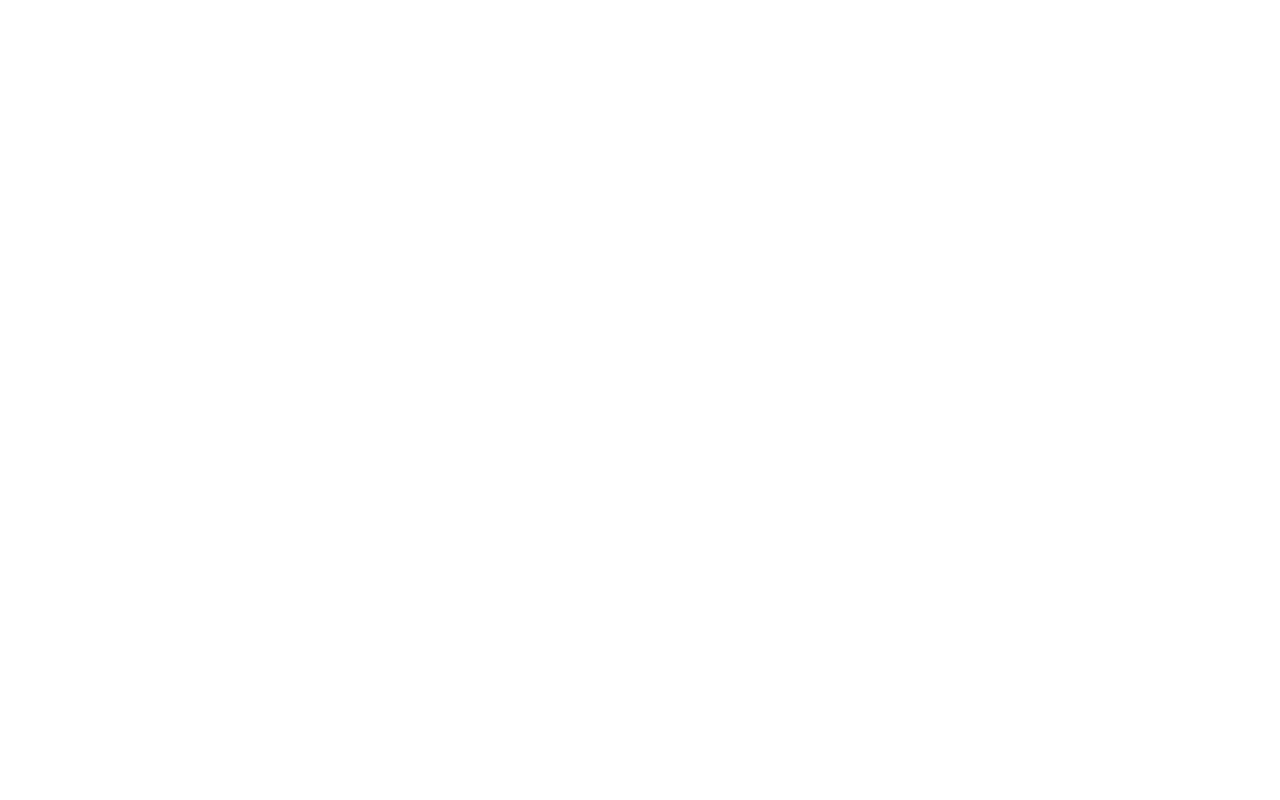
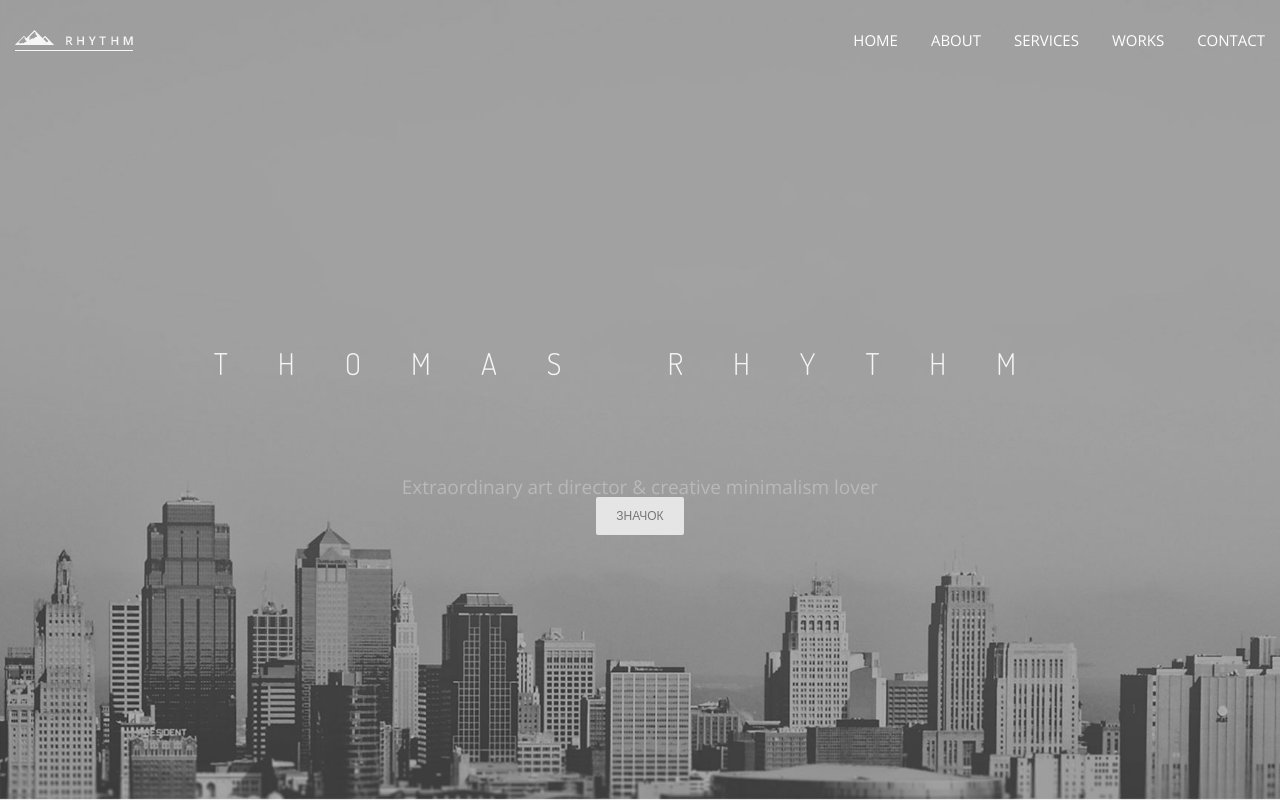
Before and after one commit to Deniska7771990/lessons-6, a plain HTML site: page js/index.html in a window 1280 px wide. Drawn offline with nearby package versions, Linux system fonts and the light colour scheme.

Commit message:
save lesson-6

```diff
--- a/css/style.css
+++ b/css/style.css
@@ -27,6 +27,68 @@ ul, ol{
 }
 img{
     max-width: 100%;
+}
+.container-fluid{
+    padding: 0 15px;
+    margin: auto;
+
+}
+.header{
+    overflow: hidden;
+    padding: 30px 0;
+    position: fixed;
+    width: 100%;
+    top: 0;
+    left: 0;
+    z-index: 99;
+}
+.header .logo{
+    float: left;
+}
+.header .header-nav{
+    float: right;
+}
+.header .header-nav li{
+    float: left;
+    line-height: 21px;
+    color: #fff;
+    text-transform: uppercase;
+}
+.header .header-nav li + li{
+    margin-left: 33px;
+}
+.inner{
+    background: url('../img/fon-1.jpg') no-repeat center / cover;
+    height: 100vh;
+    text-align: center;
+    padding-top: 83px;
+    position: relative;
+}
+.inner::before{
+    content: '';
+    display: inline-block;
+    height: 100%;
+    vertical-align: middle;
+    margin-left: -4px;
+}
+.inner-content{
+    display: inline-block;
+    vertical-align: middle;
+}
+.inner h1{
+    font-family: 'Dosis', sans-serif;
+    font-size: 30px;
+    font-weight: 300;
+    color: #f5f5f5;
+    letter-spacing: 50px;
+    margin-bottom: 100px;
+}
+.inner span{
+    font-family: 'Open Sans',sans-serif;
+    font-size: 19px;
+    font-weight: 300;
+    color: #b9b9b9;
+    display: block;
 }
 button{
     outline: none;
--- a/js/index.html
+++ b/js/index.html
@@ -8,11 +8,35 @@
     <link rel="preconnect" href="https://fonts.googleapis.com">
     <link rel="preconnect" href="https://fonts.gstatic.com" crossorigin>
     <link href="https://fonts.googleapis.com/css2?family=Dosis:wght@300;400&family=Open+Sans:wght@300;400&display=swap" rel="stylesheet">
-    <link rel="stylesheet" href="/css/et-line.css">
-    <link rel="stylesheet" href="/css/font-awesome.min.css">
-    <link rel="stylesheet" href="/css/style.css">
+    <link rel="stylesheet" href="../css/et-line.css">
+    <link rel="stylesheet" href="../css/font-awesome.min.css">
+    <link rel="stylesheet" href="../css/style.css">
 </head>
 <body>
-
+    <header class="header">
+        <div class="container-fluid">
+            <div class="logo">
+                <a href="#">
+                    <img src="../img/logos-1.png" alt="">
+                </a>
+            </div>
+            <ul class="header-nav">
+                <li><a href="#">HOME</a></li>
+                <li><a href="#">ABOUT</a></li>
+                <li><a href="#">SERVICES</a></li>
+                <li><a href="#">WORKS</a></li>
+                <li><a href="#">CONTACT</a></li>
+            </ul>
+        </div>
+    </header>
+    <main class="main">
+        <div class="inner">
+            <div class="inner-content">
+                <h1>THOMAS RHYTHM</h1>
+                <span>Extraordinary art director & creative minimalism lover</span>
+                <button class="btn btn-default">значок</button>
+            </div>
+        </div>
+    </main>
 </body>
 </html>
```
Also changed, not shown: img/fon-1.jpg (added), img/logos-1.png (added), js/guide.html (line endings or trailing spaces).
